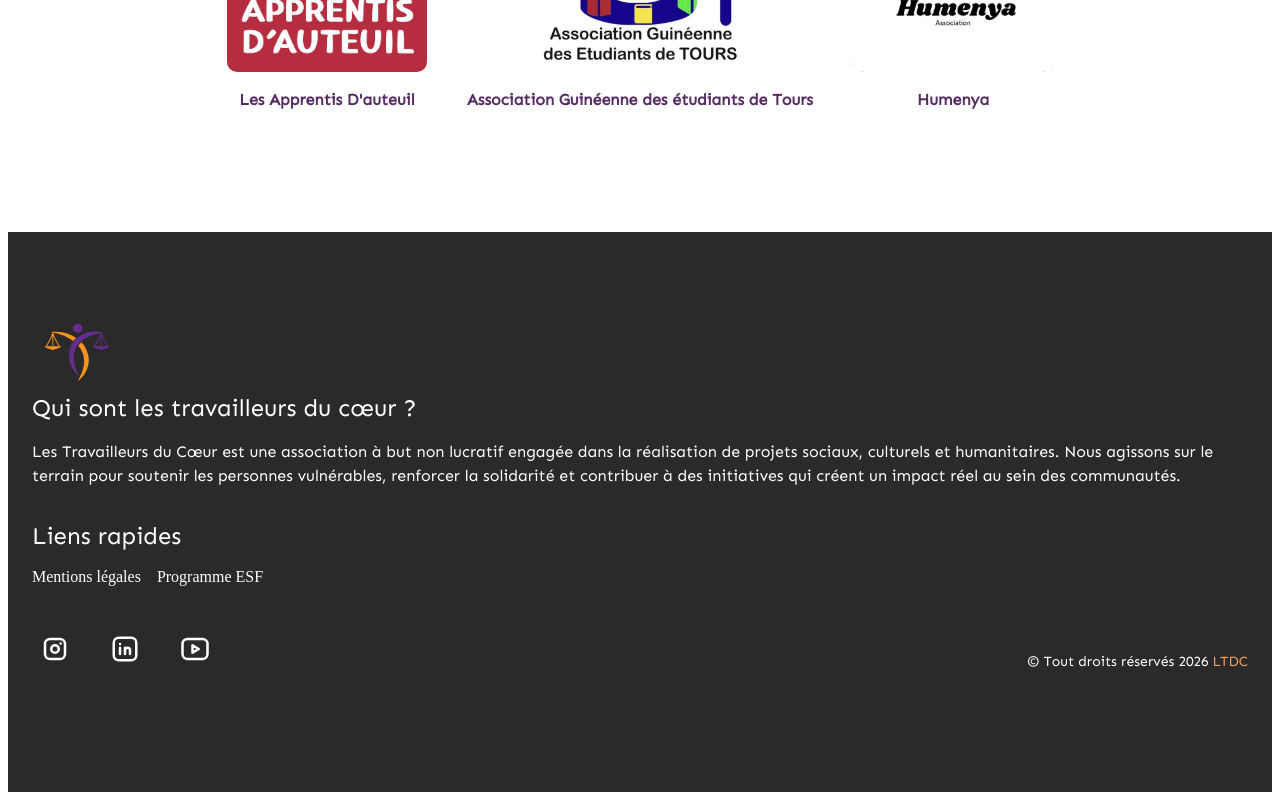
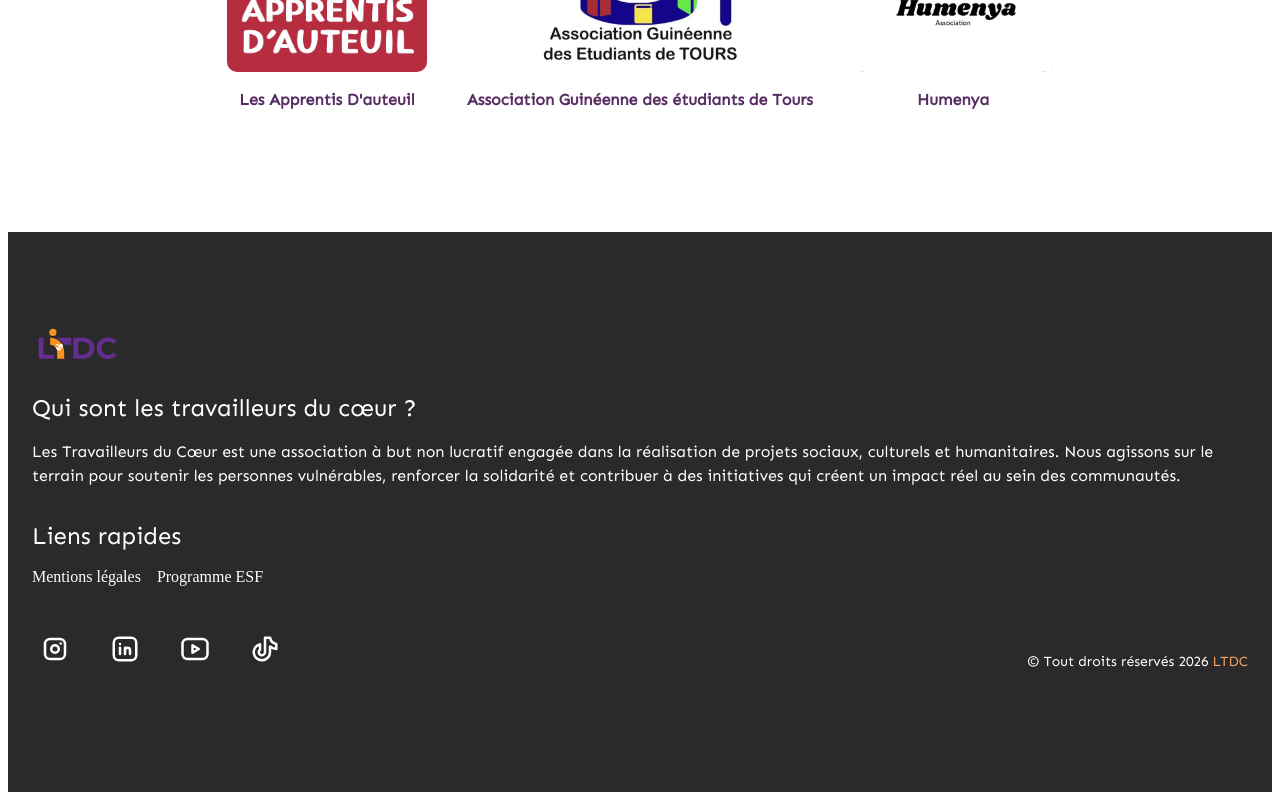
Before and after one commit to josias-koffi/ltdc_website, a Next.js app: page / in a window 1280 px wide. Shown: the part 2796-3596 px from the top of the page. Built offline with nearby package versions, Linux system fonts and the light colour scheme.

Commit message:
feat(footer): add hover transitions on links and social icons

```diff
--- a/components/footer/Footer.tsx
+++ b/components/footer/Footer.tsx
@@ -46,7 +46,7 @@ const Footer = () => {
           <Grid container spacing={4}>
             <Grid size={{ xl: 6, xs: 12 }}>
               <ImageWrapper
-                src={"/icons/Logo_Association_LTDC_LOGO.svg"}
+                src={"/icons/logo/LOGO-DÉCLINAISON-1.svg"}
                 alt={"icon asso"}
                 width={90}
                 height={80}
--- a/components/footer/SocialLinks.tsx
+++ b/components/footer/SocialLinks.tsx
@@ -1,9 +1,10 @@
 import React from "react";
-import { Box, IconButton } from "@mui/material";
+import {Box, IconButton} from "@mui/material";
 import {
     IconBrandInstagram,
     IconBrandLinkedin,
     IconBrandYoutube,
+    IconBrandTiktok,
 } from "@tabler/icons-react";
 
 const SocialLinks = ({
@@ -31,21 +32,28 @@ const SocialLinks = ({
                 aria-label="instagram"
                 target="_blank"
             >
-        <IconBrandInstagram color="white" size={30} />
+                <IconBrandInstagram color="white" size={30}/>
             </IconButton>
             <IconButton
                 href={"https://www.linkedin.com/in/association-ltdc-a58942324/"}
                 aria-label="linkedin"
                 target="_blank"
             >
-        <IconBrandLinkedin color="white" size={30} />
+                <IconBrandLinkedin color="white" size={30}/>
             </IconButton>
             <IconButton
                 href={"https://www.youtube.com/@AssociationLTDC"}
                 aria-label="youtube"
                 target="_blank"
             >
-        <IconBrandYoutube color="white" size={30} />
+                <IconBrandYoutube color="white" size={30}/>
+            </IconButton>
+            <IconButton
+                href={"https://www.tiktok.com/@association_ltdc"}
+                aria-label="Tiktok"
+                target="_blank"
+            >
+                <IconBrandTiktok color="white" size={30}/>
             </IconButton>
         </Box>
     ) : (
@@ -63,9 +71,9 @@ const SocialLinks = ({
                     href={instagram}
                     aria-label="instagram"
                     target="_blank"
-          sx={{ backgroundColor: "#642775" }}
+                    sx={{backgroundColor: "#642775"}}
                 >
-          <IconBrandInstagram color="white" size={20} />
+                    <IconBrandInstagram color="white" size={20}/>
                 </IconButton>
             ) : null}
             {linkedin ? (
@@ -73,9 +81,9 @@ const SocialLinks = ({
                     href={linkedin}
                     aria-label="linkedin"
                     target="_blank"
-          sx={{ backgroundColor: "#642775" }}
+                    sx={{backgroundColor: "#642775"}}
                 >
-          <IconBrandLinkedin color="white" size={20} />
+                    <IconBrandLinkedin color="white" size={20}/>
                 </IconButton>
             ) : null}
         </Box>
```
Lines whose indentation alone changed are shown as unchanged.
